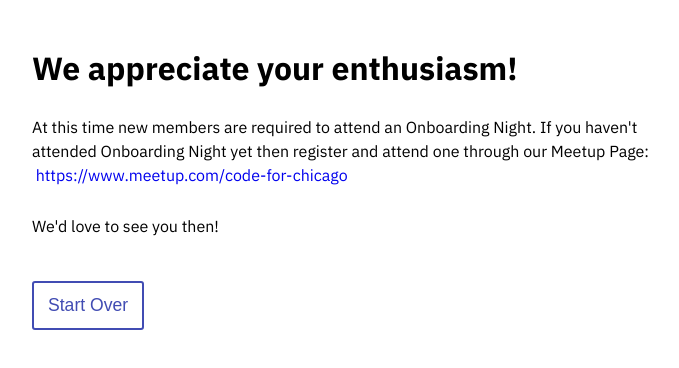
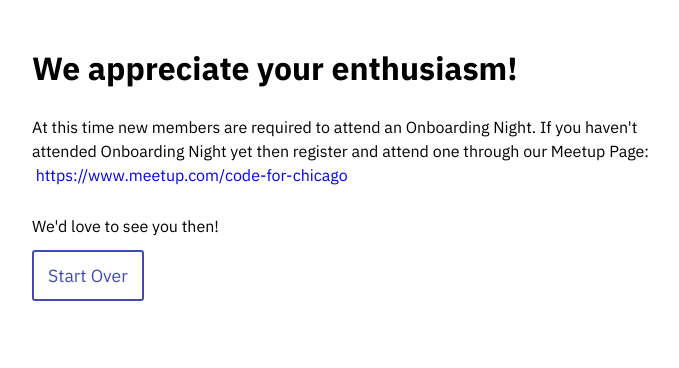
Before and after one commit to code-312/Voma, a React (Create React App) app: page /no-onboarding in a window 1280 px wide. Shown: the top 368 px of the page, without its empty margins (288-967 px from the left). Built offline with nearby package versions, Linux system fonts and the light colour scheme.

Commit message:
link styled like a button and added to global styles

```diff
--- a/src/lib/GlobalStyles.js
+++ b/src/lib/GlobalStyles.js
@@ -110,7 +110,7 @@ const GlobalStyle = createGlobalStyle`
     display: block;
   }
 
-  button {
+  button, .button {
     color: var(--blue);
     border: 2px solid var(--blue);
     border-radius: 3px;
--- a/src/pages/NoOnboarding.jsx
+++ b/src/pages/NoOnboarding.jsx
@@ -29,8 +29,8 @@ export default function NoOnboarding() {
       </p>
       <p>We&apos;d love to see you then!</p>
 
-      <Link to="/">
-        <button type="button">Start Over</button>
+      <Link to="/" className="button">
+        Start Over
       </Link>
     </StyledSection>
   );
```
